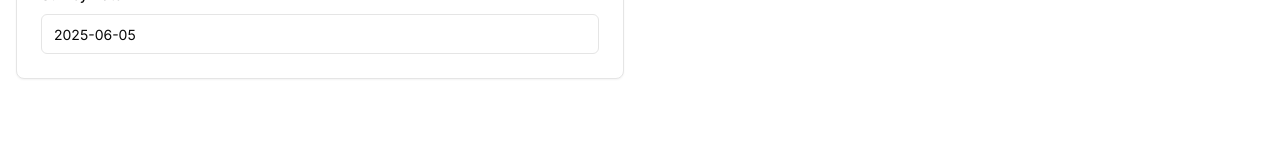
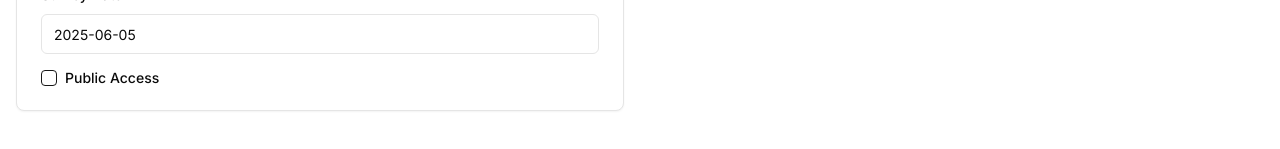
Before and after one commit to juancolchete/OSMFieldFiller, a Next.js app: page / in a window 1280 px wide. Shown: the part 1423-1572 px from the top of the page. Built offline with nearby package versions, Linux system fonts and the light colour scheme.

Commit message:
feat: add public access checkbox to basic info tab
Add "Public Access" checkbox to set OSM access tag.

Co-authored-by: Juan Colchete <38388534+juancolchete@users.noreply.github.com>

```diff
--- a/components/osm-form.tsx
+++ b/components/osm-form.tsx
@@ -264,6 +264,7 @@ export function OsmForm() {
       { key: "opening_hours", label: "Opening Hours", placeholder: "e.g., Mo-Su 08:00-19:00" },
       { key: "check_date", label: "Check Date", placeholder: "e.g., 2025-04-17" },
       { key: "survey:date", label: "Survey Date", placeholder: "e.g., 2025-04-17" },
+      { key: "access", label: "Public Access", isCheckbox: true },
     ],
     address: [
       { key: "addr:street", label: "Street", placeholder: "e.g., Avenida Saramenha" },
```
